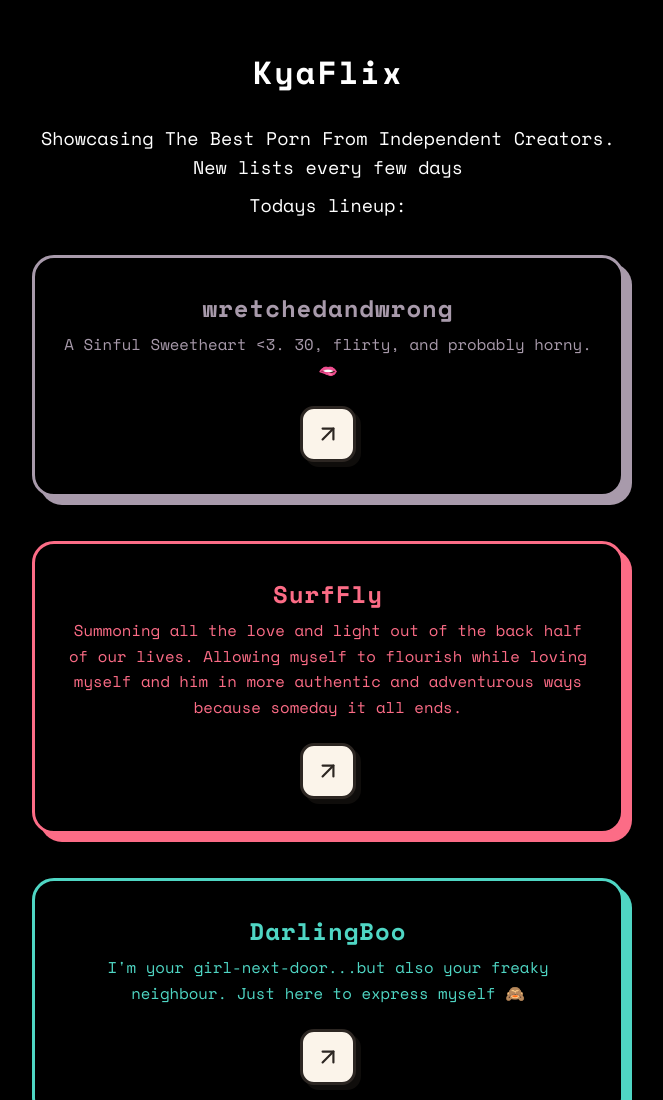
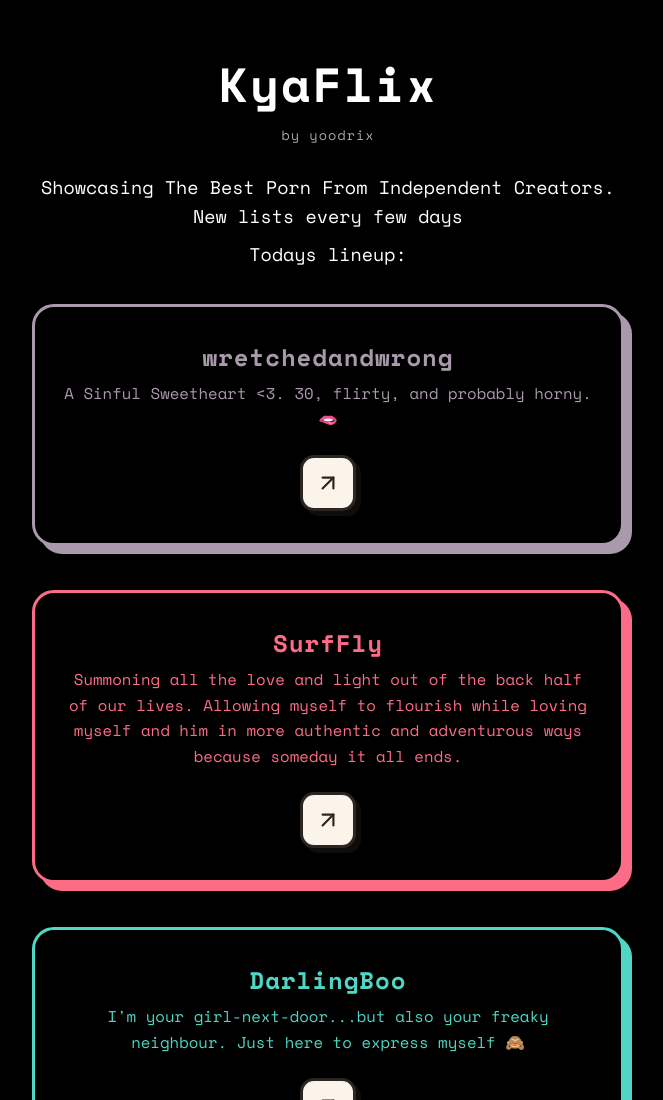
Before and after one commit to KyaFlix/kyaflix, a plain HTML site: page index.html in a window 1280 px wide. Shown: the top 1100 px of the page, without its empty margins (312-975 px from the left). Drawn offline with nearby package versions, Linux system fonts and the light colour scheme.

Commit message:
Update index.html

```diff
--- a/index.html
+++ b/index.html
@@ -37,9 +37,18 @@
 
   .brand{
     text-align:center;
-    font-size: 2rem;
+    font-size: 3rem;
     font-weight: 700;
     letter-spacing: 2px;
+    margin: 0 0 6px;
+    color: var(--page-text);
+  }
+
+  .byline{
+    text-align:center;
+    font-size: 0.85rem;
+    letter-spacing: 1px;
+    opacity: 0.65;
     margin: 0 0 28px;
     color: var(--page-text);
   }
@@ -240,7 +249,7 @@
   }
 
   @media (max-width: 480px){
-    .brand{ font-size: 1.6rem; }
+    .brand{ font-size: 2.2rem; }
     .card{ padding: 26px 18px; }
   }
 </style>
@@ -321,6 +330,7 @@
 
     page.innerHTML = `
       <div class="brand">${escapeHtml(data.site.brand)}</div>
+      <p class="byline">by yoodrix</p>
       <p class="tagline">${escapeHtml(data.site.tagline)}</p>
       <p class="lineup-label">${escapeHtml(data.site.lineupLabel)}</p>
 
```
